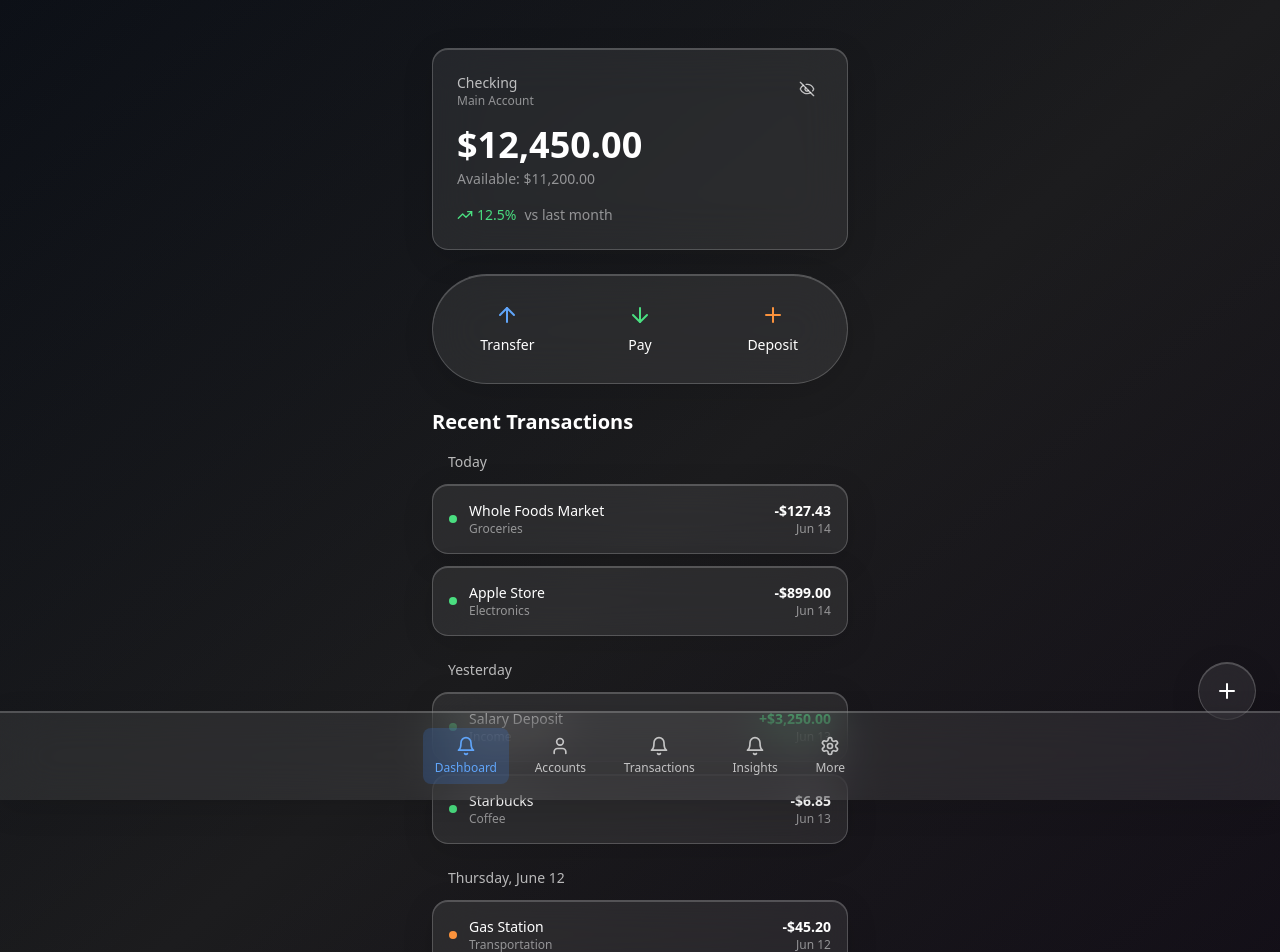
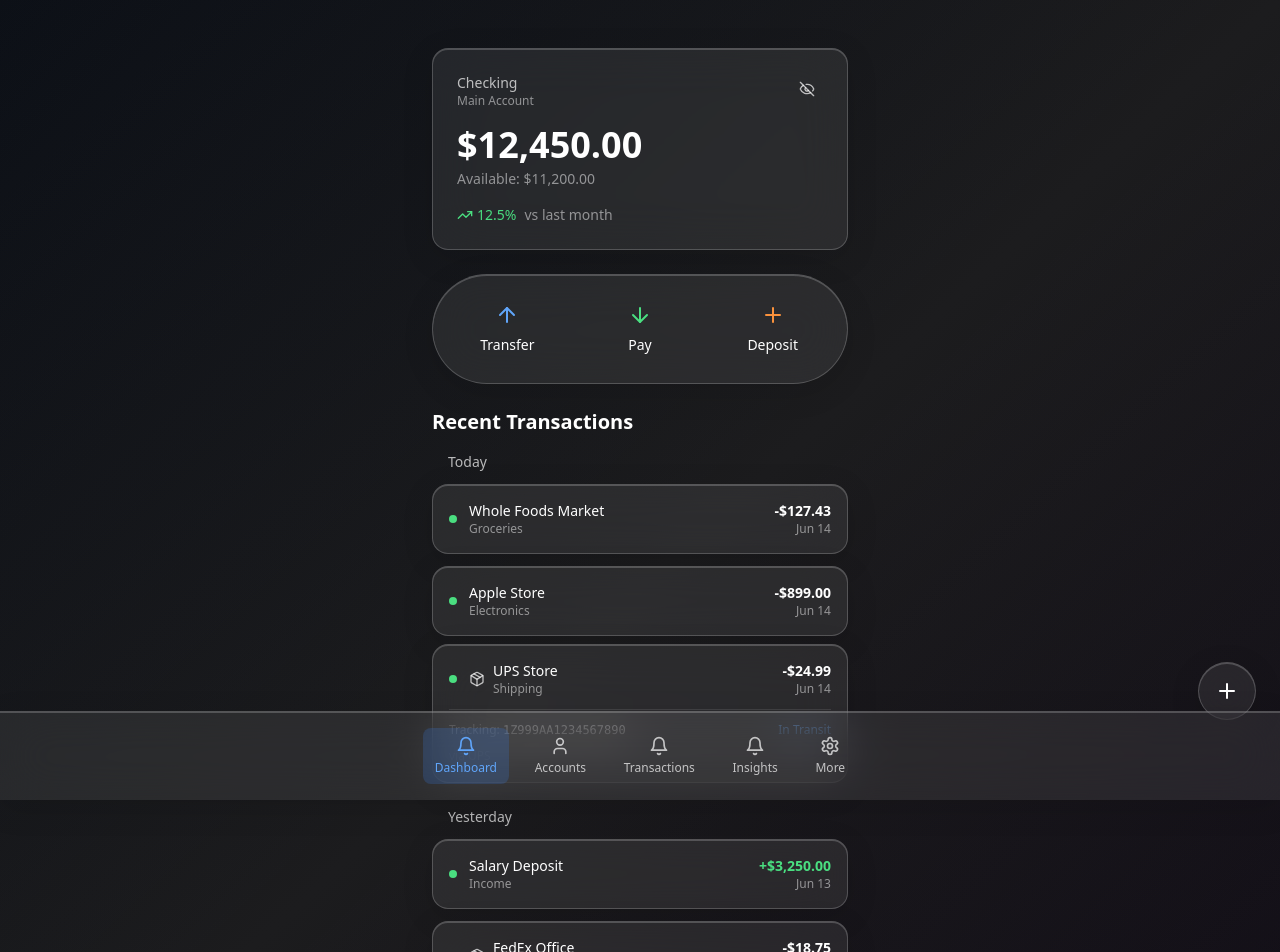
Before and after one commit to ObsidianWRK/liquid-spark-finance, a React (Vite) app: page / in a window 1280 px wide. Shown: the top 952 px of the page. Built offline with nearby package versions, Linux system fonts and the light colour scheme.

Commit message:
feat: Add shipping carrier tracking to transactions
Added functionality to track purchases from UPS, FedEx, and USPS within the transaction details. This includes adding a field for carrier information and related tracking details.

```diff
--- a/src/components/TransactionItem.tsx
+++ b/src/components/TransactionItem.tsx
@@ -1,6 +1,7 @@
 
 import React from 'react';
 import GlassCard from './GlassCard';
+import { Package, Truck } from 'lucide-react';
 
 interface Transaction {
   id: string;
@@ -12,6 +13,9 @@ interface Transaction {
   amount: number;
   date: string;
   status: 'completed' | 'pending' | 'failed';
+  trackingNumber?: string;
+  shippingProvider?: 'UPS' | 'FedEx' | 'USPS';
+  deliveryStatus?: 'In Transit' | 'Out for Delivery' | 'Delivered';
 }
 
 interface TransactionItemProps {
@@ -54,6 +58,21 @@ const TransactionItem = ({ transaction, currency }: TransactionItemProps) => {
     }
   };
 
+  const getDeliveryStatusColor = (status?: string) => {
+    switch (status) {
+      case 'Delivered': return 'text-green-400';
+      case 'Out for Delivery': return 'text-orange-400';
+      case 'In Transit': return 'text-blue-400';
+      default: return 'text-white/70';
+    }
+  };
+
+  const getShippingIcon = (provider?: string) => {
+    return provider ? <Package className="w-4 h-4" /> : <Truck className="w-4 h-4" />;
+  };
+
+  const isShippingTransaction = transaction.category.name === 'Shipping';
+
   return (
     <GlassCard
       className="p-4 mb-3 glass-interactive stagger-item"
@@ -65,9 +84,16 @@ const TransactionItem = ({ transaction, currency }: TransactionItemProps) => {
           <div
             className={`w-2 h-2 rounded-full ${getStatusColor(transaction.status)}`}
           />
-          <div>
-            <p className="text-white font-medium text-sm">{transaction.merchant}</p>
-            <p className="text-white/50 text-xs">{transaction.category.name}</p>
+          <div className="flex items-center space-x-2">
+            {isShippingTransaction && (
+              <div className="text-white/70">
+                {getShippingIcon(transaction.shippingProvider)}
+              </div>
+            )}
+            <div>
+              <p className="text-white font-medium text-sm">{transaction.merchant}</p>
+              <p className="text-white/50 text-xs">{transaction.category.name}</p>
+            </div>
           </div>
         </div>
 
@@ -78,6 +104,27 @@ const TransactionItem = ({ transaction, currency }: TransactionItemProps) => {
           <p className="text-white/50 text-xs">{formatDate(transaction.date)}</p>
         </div>
       </div>
+
+      {isShippingTransaction && transaction.trackingNumber && (
+        <div className="mt-3 pt-3 border-t border-white/10">
+          <div className="flex items-center justify-between text-xs">
+            <div>
+              <span className="text-white/50">Tracking: </span>
+              <span className="text-white/90 font-mono">{transaction.trackingNumber}</span>
+            </div>
+            <div className="flex items-center space-x-1">
+              <span className={`font-medium ${getDeliveryStatusColor(transaction.deliveryStatus)}`}>
+                {transaction.deliveryStatus}
+              </span>
+            </div>
+          </div>
+          {transaction.shippingProvider && (
+            <div className="mt-1">
+              <span className="text-white/50 text-xs">via {transaction.shippingProvider}</span>
+            </div>
+          )}
+        </div>
+      )}
     </GlassCard>
   );
 };
--- a/src/pages/Index.tsx
+++ b/src/pages/Index.tsx
@@ -69,6 +69,17 @@ const Index = () => {
     },
     {
       id: 'txn_003',
+      merchant: 'UPS Store',
+      category: { name: 'Shipping', color: '#8B4513' },
+      amount: -24.99,
+      date: '2025-06-14T12:45:00Z',
+      status: 'completed' as const,
+      trackingNumber: '1Z999AA1234567890',
+      shippingProvider: 'UPS',
+      deliveryStatus: 'In Transit'
+    },
+    {
+      id: 'txn_004',
       merchant: 'Salary Deposit',
       category: { name: 'Income', color: '#34C759' },
       amount: 3250.00,
@@ -76,7 +87,18 @@ const Index = () => {
       status: 'completed' as const
     },
     {
-      id: 'txn_004',
+      id: 'txn_005',
+      merchant: 'FedEx Office',
+      category: { name: 'Shipping', color: '#4B0082' },
+      amount: -18.75,
+      date: '2025-06-13T16:20:00Z',
+      status: 'completed' as const,
+      trackingNumber: '771234567890',
+      shippingProvider: 'FedEx',
+      deliveryStatus: 'Delivered'
+    },
+    {
+      id: 'txn_006',
       merchant: 'Starbucks',
       category: { name: 'Coffee', color: '#FF9500' },
       amount: -6.85,
@@ -84,7 +106,18 @@ const Index = () => {
       status: 'completed' as const
     },
     {
-      id: 'txn_005',
+      id: 'txn_007',
+      merchant: 'USPS',
+      category: { name: 'Shipping', color: '#0066CC' },
+      amount: -12.50,
+      date: '2025-06-12T14:30:00Z',
+      status: 'completed' as const,
+      trackingNumber: '9400110200793123456789',
+      shippingProvider: 'USPS',
+      deliveryStatus: 'Out for Delivery'
+    },
+    {
+      id: 'txn_008',
       merchant: 'Gas Station',
       category: { name: 'Transportation', color: '#FF3B30' },
       amount: -45.20,
```
